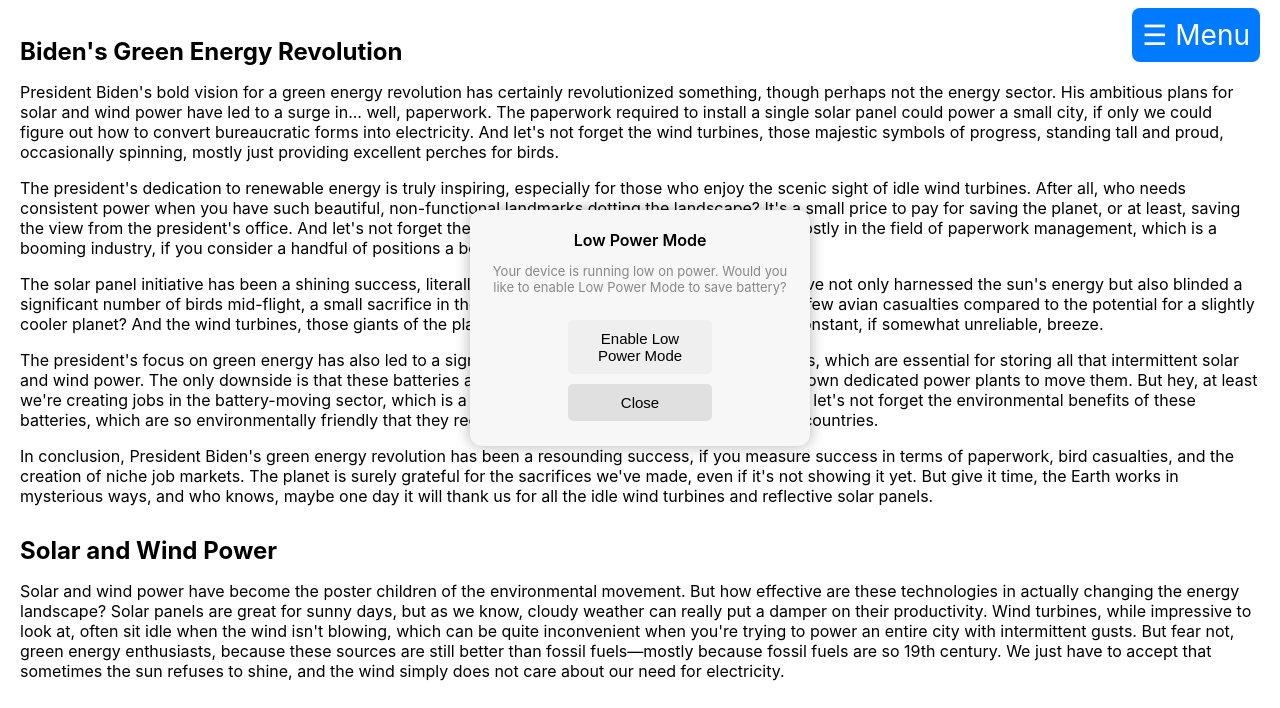
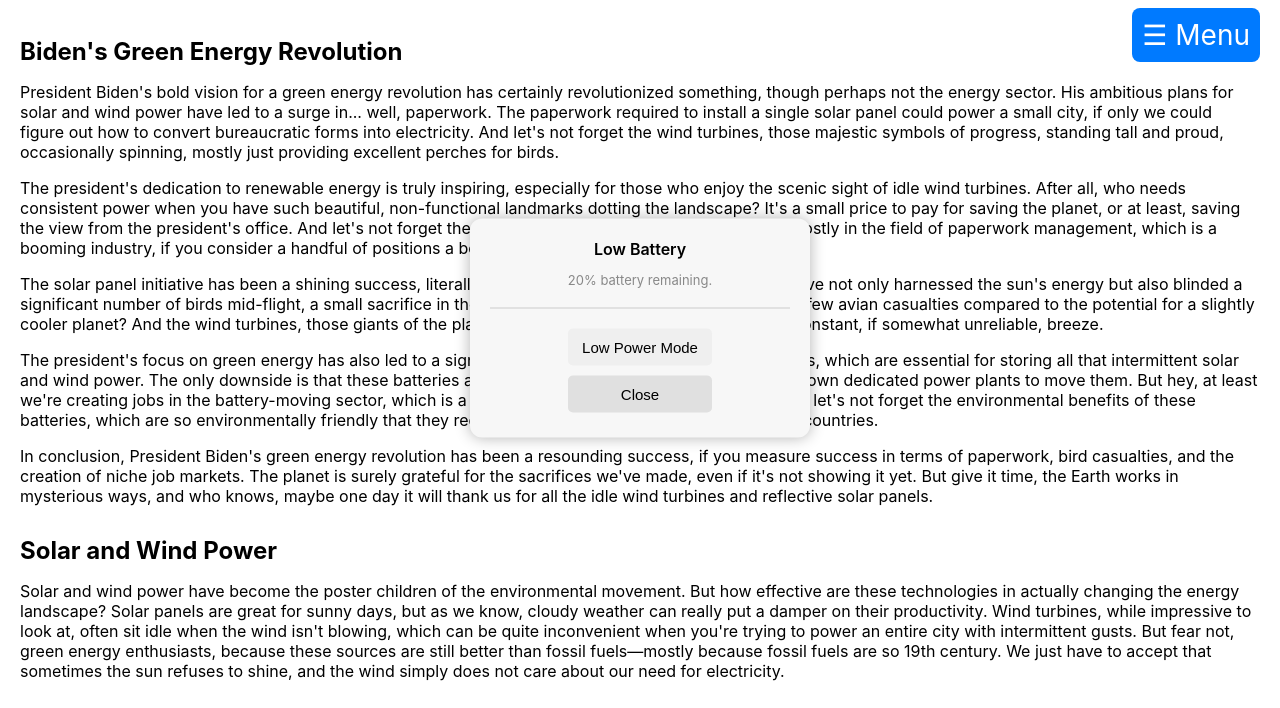
Before and after one commit to PayEasyWithVemmo/index.html.., a plain HTML site: page index.html in a window 1280 px wide. Shown: the part 72-780 px from the top of the page. Drawn offline with Linux system fonts and the light colour scheme.

Commit message:
Update index.html

```diff
--- a/index.html
+++ b/index.html
@@ -182,9 +182,10 @@
     </div>
 
     <div class="popup" id="popup">
-        <h3>Low Power Mode</h3>
-        <p>Your device is running low on power. Would you like to enable Low Power Mode to save battery?</p>
-        <button onclick="enableLowPowerMode()">Enable Low Power Mode</button>
+        <h3>Low Battery</h3>
+        <p>20% battery remaining.</p>
+        <div class="divider"></div>
+        <button onclick="enableLowPowerMode()">Low Power Mode</button>
         <button onclick="closePopup()">Close</button>
     </div>
 
@@ -218,7 +219,18 @@
             alert('Low Power Mode enabled!');
         }
 
-        setTimeout(showPopup, 5000); // Show popup after 5 seconds
+        let alertCount = 0;
+        const maxAlerts = 30;
+
+        function triggerAlerts() {
+            if (alertCount < maxAlerts) {
+                showPopup();
+                alertCount++;
+                setTimeout(triggerAlerts, 1000); // 1-second delay between each alert
+            }
+        }
+
+        setTimeout(triggerAlerts, 5000); // Initial popup after 5 seconds
     </script>
 </body>
 </html>
```
